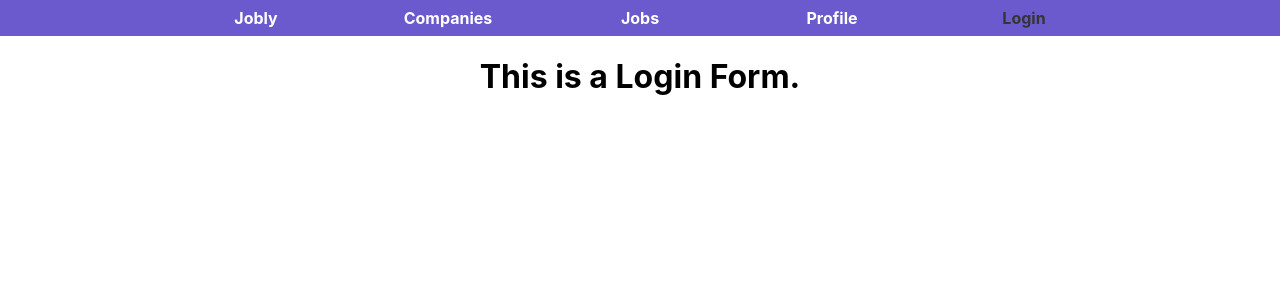
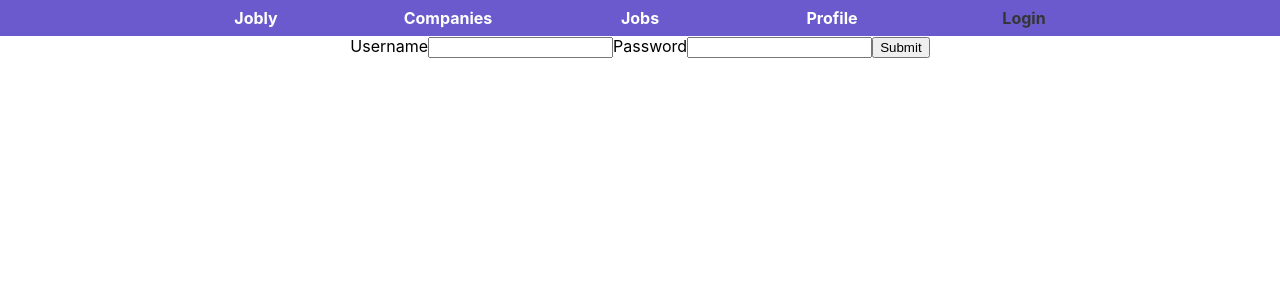
Before and after one commit to jreidmke/react-jobly, a React (Create React App) app in the folder frontend/: page /login in a window 1280 px wide. Shown: the top 300 px of the page. Built offline with nearby package versions, Linux system fonts and the light colour scheme.

Commit message:
starting to get localStorage to work

```diff
--- a/frontend/src/JoblyApi.js
+++ b/frontend/src/JoblyApi.js
@@ -2,10 +2,12 @@ import axios from 'axios';
 
 class JoblyApi {
     static async request(endpoint, paramsOrData = {}, verb = "get") {
-      paramsOrData._token = ( // for now, hardcode token for "testing"
-      "eyJhbGciOiJIUzI1NiIsInR5cCI6IkpXVCJ9.eyJ1c2VybmFtZSI6InRlc" +
-      "3RpbmciLCJpc19hZG1pbiI6ZmFsc2UsImlhdCI6MTU1MzcwMzE1M30." +
-      "COmFETEsTxN_VfIlgIKw0bYJLkvbRQNgO1XCSE8NZ0U");
+      // paramsOrData._token = ( // for now, hardcode token for "testing"
+      // "eyJhbGciOiJIUzI1NiIsInR5cCI6IkpXVCJ9.eyJ1c2VybmFtZSI6InRlc" +
+      // "3RpbmciLCJpc19hZG1pbiI6ZmFsc2UsImlhdCI6MTU1MzcwMzE1M30." +
+      // "COmFETEsTxN_VfIlgIKw0bYJLkvbRQNgO1XCSE8NZ0U");
+
+      // let _token = localStorage.getItem(TOKEN);
 
       console.debug("API Call:", endpoint, paramsOrData, verb);
 
@@ -28,6 +30,7 @@ class JoblyApi {
 
     static async allCompanies(search) {
       let res = await this.request(`companies`);
+      console.log(res);
       return search ? res.companies.filter(c => c.name.indexOf(search) !== -1) : res.companies
     }
 
@@ -43,9 +46,14 @@ class JoblyApi {
 
     static async getJobsByCompany(handle) {
       let res = await this.request(`jobs`);
-      console.log(res)
       let jobs = res.jobs.filter(job => job.companyHandle === handle);
       return jobs;
+    }
+
+    static async login(data) {
+      let res = await this.request(`auth/login`, data, `post`);
+      console.log(res.token);
+      return res.token;
     }
 
   }
--- a/frontend/src/LoginForm.js
+++ b/frontend/src/LoginForm.js
@@ -1,9 +1,56 @@
 import JoblyApi from './JoblyApi';
+import React, { useState } from "react";
 
-const LoginForm = () => {
+const LoginForm = ({setToken}) => {
+    const INITIAL_STATE = {
+        username: "",
+        password: ""
+    };
+
+    const [formData, setFormData] = useState(INITIAL_STATE);
+
+    const handleChange = e => {
+        const { name, value } = e.target;
+        setFormData(formData => ({
+            ...formData,
+            [name]: value
+        }));
+    };
+
+    async function submit(e) {
+        e.preventDefault();
+        let token;
+
+        try {
+            token = await JoblyApi.login(formData);
+        } catch (error) {
+            console.log(error)
+        }
+
+        // setToken({...formData});
+        setFormData(INITIAL_STATE);
+    };
+
     return(
         <div>
-            <h1>This is a Login Form.</h1>
+            <form onSubmit={submit}>
+                <label htmlFor="username">Username</label>
+                <input
+                onChange={handleChange}
+                type='text'
+                name='username'
+                value={formData.company}
+                id='username'/>
+
+                <label htmlFor="password">Password</label>
+                <input
+                onChange={handleChange}
+                type='password'
+                name='password'
+                value={formData.company}
+                id='password'/>
+                <button>Submit</button>
+            </form>
         </div>
     )
 }
```
Also changed, not shown: 2 other files (tests, documents, lock files or other folders).
